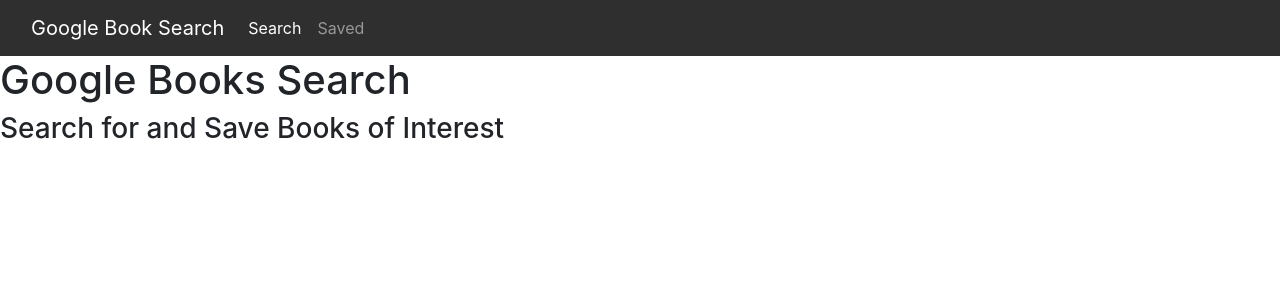
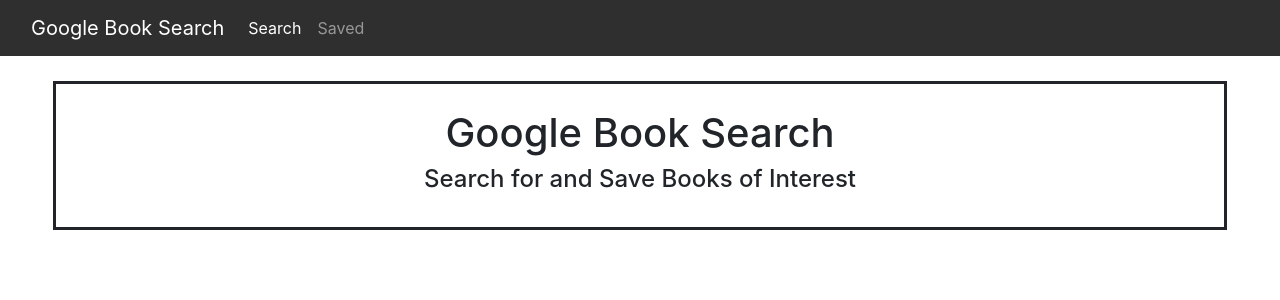
Before and after one commit to hill1635/hill-book-search, a React (Create React App) app in the folder client/: page / in a window 1280 px wide. Shown: the top 300 px of the page. Built offline with nearby package versions, Linux system fonts and the light colour scheme.

Commit message:
Header styling.

```diff
--- a/client/src/components/Header/index.js
+++ b/client/src/components/Header/index.js
@@ -3,10 +3,10 @@
 
 function Header() {
   return (
-    <div>
-      <h1>Google Books Search</h1>
-      <h3>Search for and Save Books of Interest</h3>
-    </div>
+    <header className="col-11 text-center mx-auto">
+      <h1>Google Book Search</h1>
+      <h4>Search for and Save Books of Interest</h4>
+    </header>
   );
 }
 
--- a/client/src/components/Header/style.css
+++ b/client/src/components/Header/style.css
@@ -0,0 +1,5 @@
+header {
+    border-style: solid;
+    margin-top: 25px;
+    padding: 25px;
+}
```
